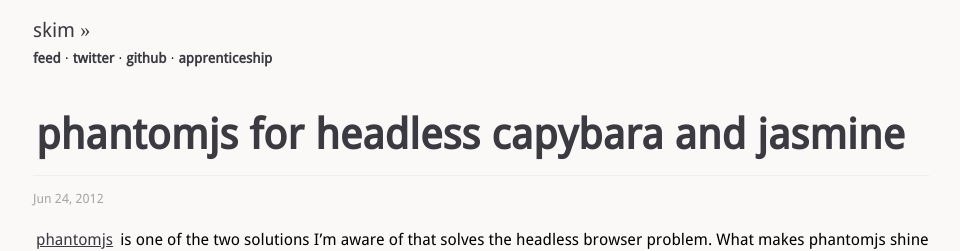
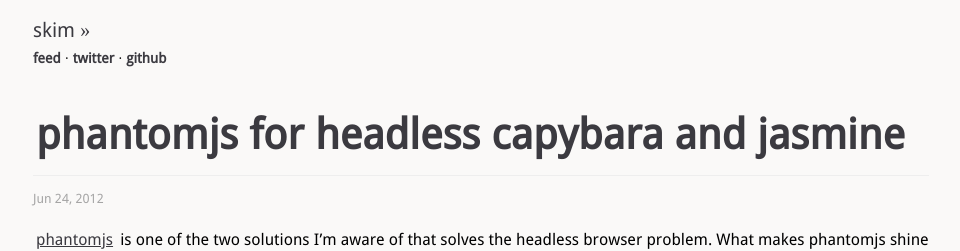
Before and after one commit to sl4m/sl4m.github.com, a Jekyll site: the page built from index.html, in a window 1280 px wide. Shown: the top 251 px of the page, without its empty margins (159-1119 px from the left). Built offline with Jekyll 4.4.1, drawn with Linux system fonts in a browser that asks for light colours; comment, search, counter and statistics services are not loaded.

Commit message:
updates header links

```diff
--- a/_includes/header.html
+++ b/_includes/header.html
@@ -1,9 +1,8 @@
 <div id="header">
   <div id="title"><a href="/">skim &raquo;</a></div>
   <div id="misc">
-    <a href="http://feeds.feedburner.com/sl4m">feed</a> &middot;
-    <a href="http://twitter.com/skim">twitter</a> &middot;
-    <a href="http://github.com/sl4m">github</a> &middot;
-    <a href="http://skim.cc/">apprenticeship</a>
+    <a href="https://feeds.feedburner.com/sl4m">feed</a> &middot;
+    <a href="https://twitter.com/skim">twitter</a> &middot;
+    <a href="https://github.com/sl4m">github</a>
   </div>
 </div>
```
Also changed, not shown: _layouts/default.html (line endings or trailing spaces).
